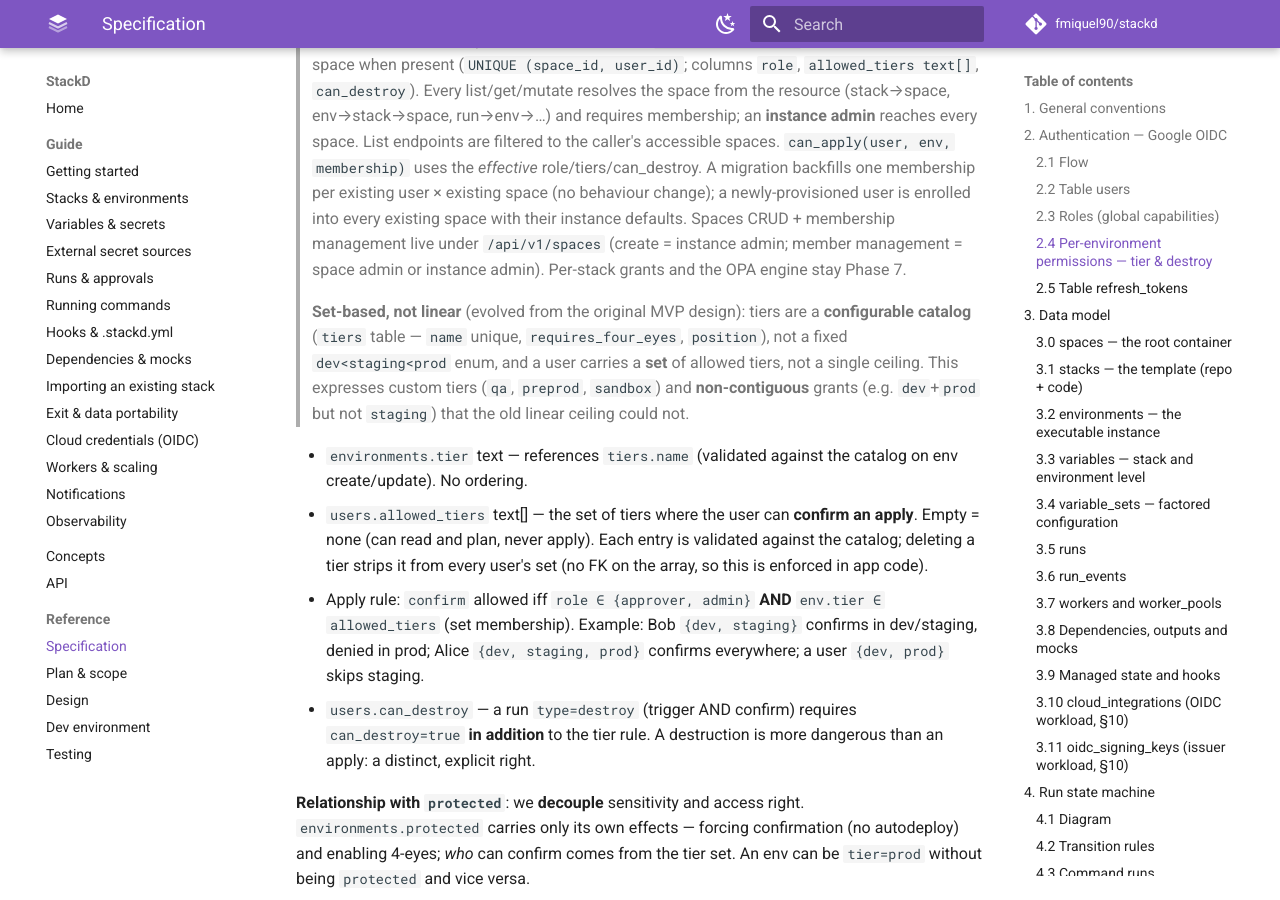
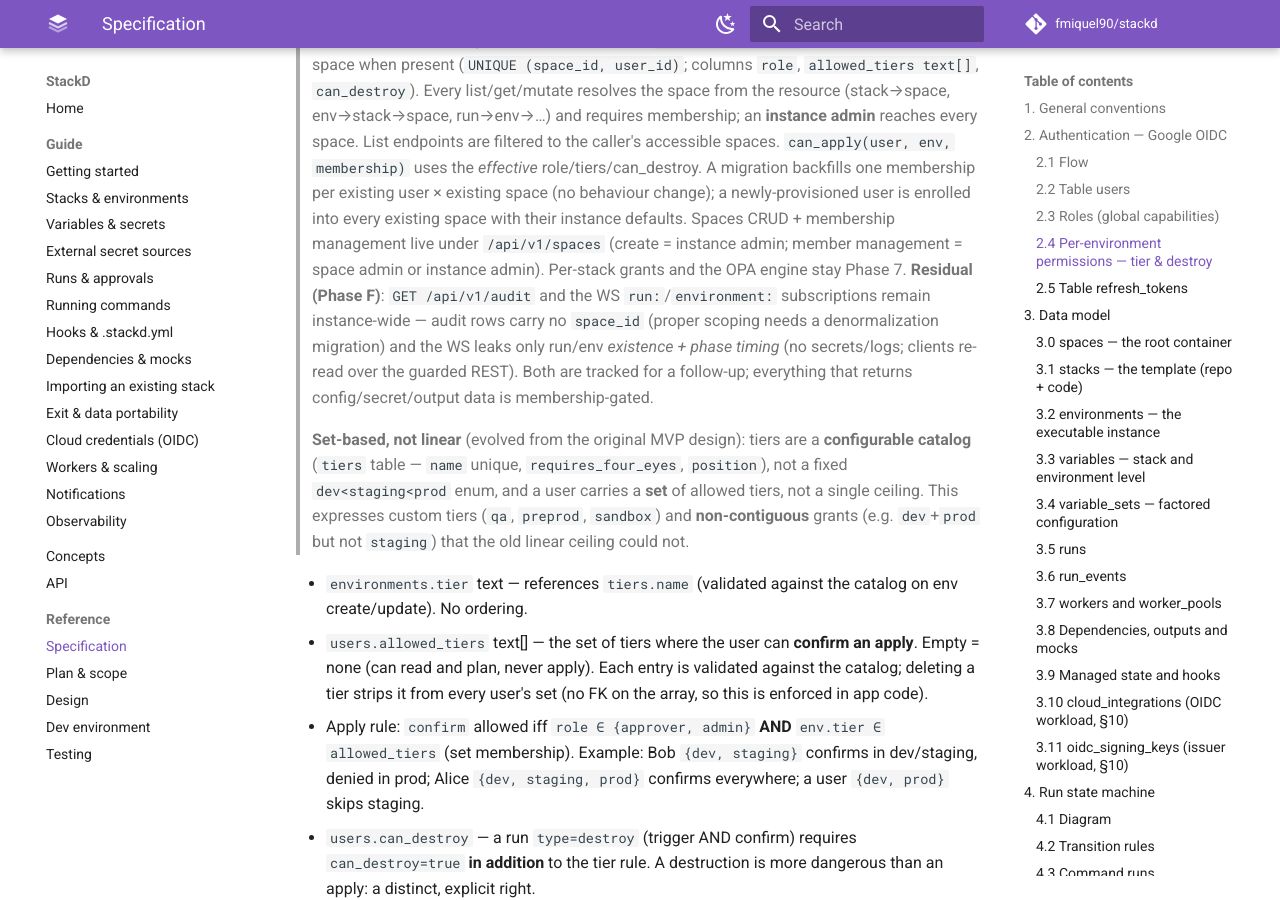
Before and after one commit to fmiquel90/stackd, an MkDocs documentation site: the page built from docs/SPECS.md, in a window 1280 px wide and 900 px high, scrolled down 2195 px. Built offline with MkDocs 1.6.1 and Material for MkDocs 9.7.7, drawn with Linux system fonts in a browser that asks for light colours; comment, search, counter and statistics services are not loaded.

Commit message:
docs: coherence pass — A–H shipped, record Phase F residuals (audit/WS scoping)
Co-Authored-By: Claude Opus 4.8 (1M context) <noreply@anthropic.com>

```diff
--- a/docs/SPECS.md
+++ b/docs/SPECS.md
@@ -66,6 +66,11 @@ Triggering a plan ≠ confirming: any writer+ can **prepare** a plan on any env
 The "apply everywhere except prod" need depends on the targeted environment, not just on the user. We express it through a **tier** on the environment and a **set of allowed tiers** on the user, rather than through a full policy system (sufficient for the vast majority of orgs; a full OPA-style policy engine remains Phase 7).
 
 > **Per-space RBAC (Phase F).** `users.role`/`allowed_tiers`/`can_destroy` are **instance defaults**. The effective permission is the caller's `space_memberships` row for the resource's space when present (`UNIQUE (space_id, user_id)`; columns `role`, `allowed_tiers text[]`, `can_destroy`). Every list/get/mutate resolves the space from the resource (stack→space, env→stack→space, run→env→…) and requires membership; an **instance admin** reaches every space. List endpoints are filtered to the caller's accessible spaces. `can_apply(user, env, membership)` uses the *effective* role/tiers/can_destroy. A migration backfills one membership per existing user × existing space (no behaviour change); a newly-provisioned user is enrolled into every existing space with their instance defaults. Spaces CRUD + membership management live under `/api/v1/spaces` (create = instance admin; member management = space admin or instance admin). Per-stack grants and the OPA engine stay Phase 7.
+> **Residual (Phase F)**: `GET /api/v1/audit` and the WS `run:`/`environment:` subscriptions remain
+> instance-wide — audit rows carry no `space_id` (proper scoping needs a denormalization migration)
+> and the WS leaks only run/env *existence + phase timing* (no secrets/logs; clients re-read over the
+> guarded REST). Both are tracked for a follow-up; everything that returns config/secret/output data
+> is membership-gated.
 
 > **Set-based, not linear** (evolved from the original MVP design): tiers are a **configurable catalog** (`tiers` table — `name` unique, `requires_four_eyes`, `position`), not a fixed `dev<staging<prod` enum, and a user carries a **set** of allowed tiers, not a single ceiling. This expresses custom tiers (`qa`, `preprod`, `sandbox`) and **non-contiguous** grants (e.g. `dev`+`prod` but not `staging`) that the old linear ceiling could not.
 
```
Also changed, not shown: PLAN_UPDATE.md (+4 -0 lines).
